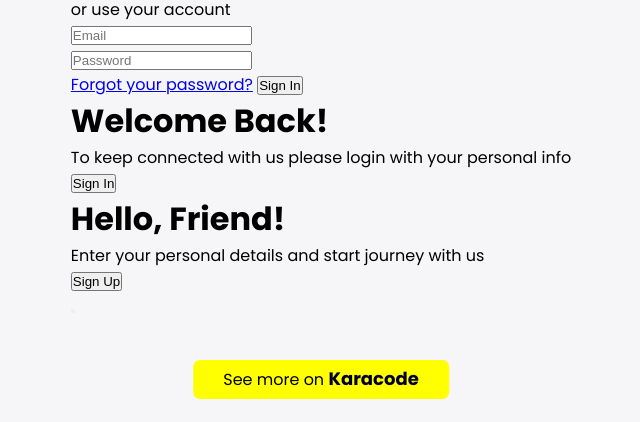
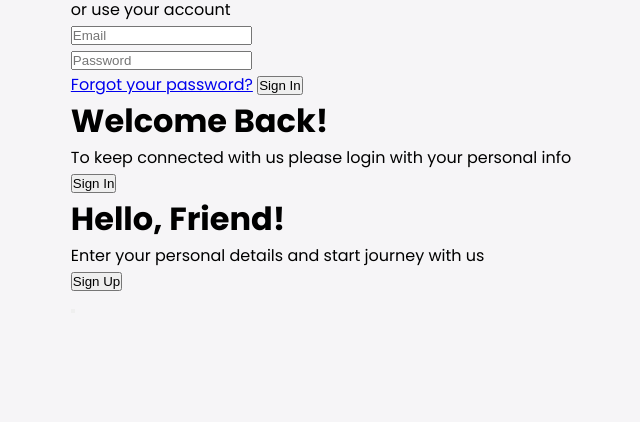
Before and after one commit to AKaraeski/sign-in-up-page, a plain HTML site: page index.html in a window 1280 px wide. Shown: the part 378-800 px from the top of the page, without its empty margins (319-959 px from the left). Drawn offline with Linux system fonts and the light colour scheme.

Commit message:
Update index.html

```diff
--- a/index.html
+++ b/index.html
@@ -75,9 +75,7 @@
         </div>
     </div>
 
-    <footer>
-        <mark>See more on <a href="https://www.youtube.com/channel/UCHIkJZkap10qGFHq5ViIExg">Karacode</a></mark>
-    </footer>
+
 
     <!-- js code -->
     <script>
```
